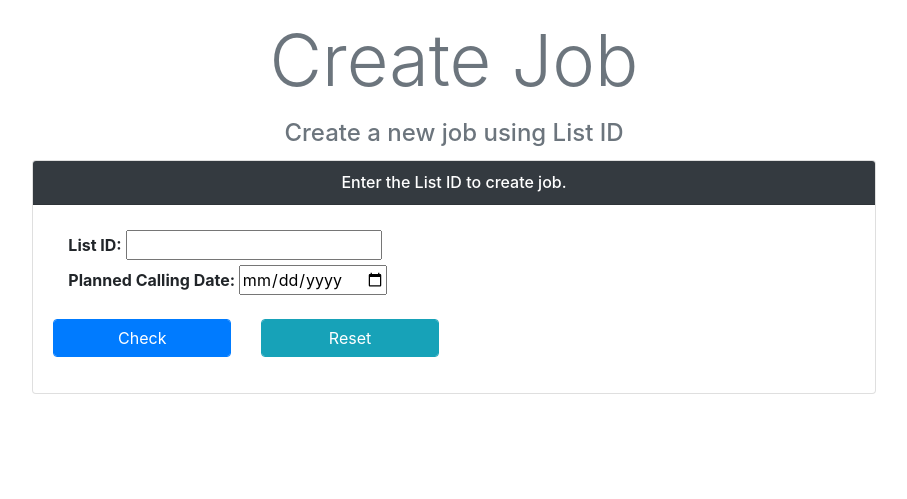
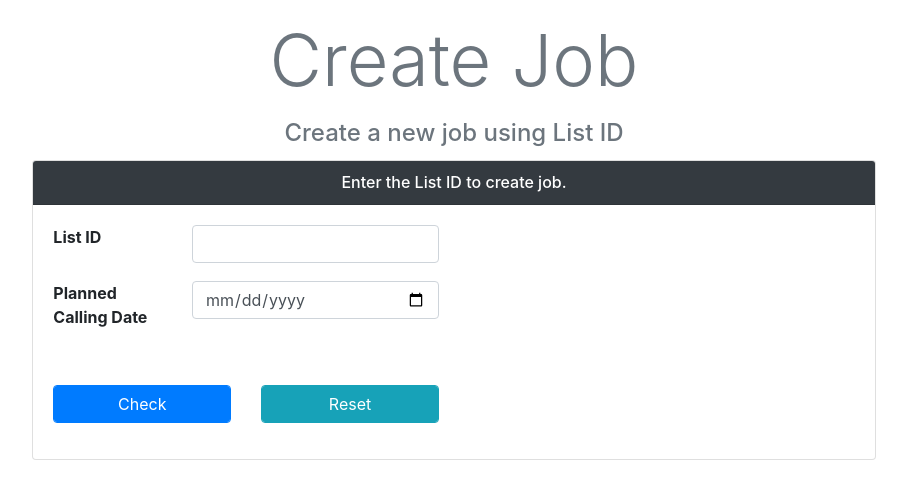
Before and after one commit to SiddharthChabukswar/Scrubbing-Web-App, a Flask app: page /create_job/ in a window 1280 px wide. Shown: the part 89-588 px from the top of the page, without its empty margins (186-1093 px from the left). Run offline with Flask 2, Linux system fonts and the light colour scheme; the visitor is signed in with stand-in values (Sample User, id 1); parts of the project's set-up code (start-up, migrations or seed data) failed here and were passed over; some libraries are stand-ins or nearby versions.

Commit message:
Minor form changes

```diff
--- a/Project/templates/create_job.html
+++ b/Project/templates/create_job.html
@@ -29,15 +29,24 @@
 						<h6 class="card-header bg-dark text-white d-flex justify-content-center">Enter the List ID to create job.</h6>
 						<div class="card-body">
 							<form action="" method="POST">
-								<div class="col-sm-8" style="padding-top: 5px;">
-									  <b>List ID: <input type="number" name="list_id" value="{{request.form.list_id}}" required style="height:30px"></b><br>
+								<div class="form-group row">
+									<div class="col-12 col-sm-2">
+										<p><b>List ID </b></p>
+									</div>
+									<div class="col-12 col-sm-4">
+										<input class="form-control" type="number" name="list_id" value="{{request.form.list_id}}" required>
+									</div>
+								</div>
 
+								<div class="form-group row">
+									<div class="col-12 col-sm-2">
+										<p><b>Planned Calling Date </b></p>
+									</div>
+									<div class="col-12 col-sm-4">
+										<input class="form-control" type="date" name="call_date" value="{{request.form.call_date}}" required>
+									</div>
 								</div>
-								<div class="col-sm-8" style="padding-top: 5px;">
-
-								<b> Planned Calling Date: <input type="date" name="call_date" value="{{request.form.call_date}}" required></b><br>
-                                </div>
-                                <br>
+								<br>
 
 							   <div class="form-group row">
 									<div class="col-12 col-sm-3">
```
